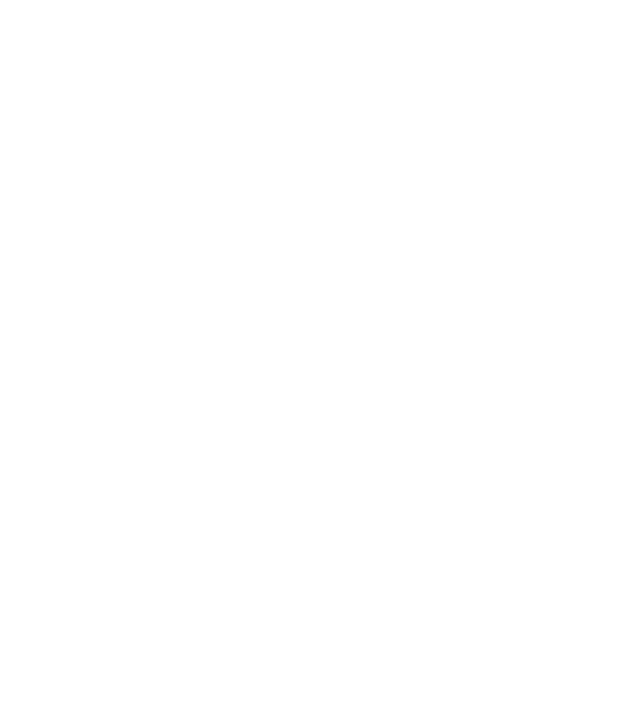
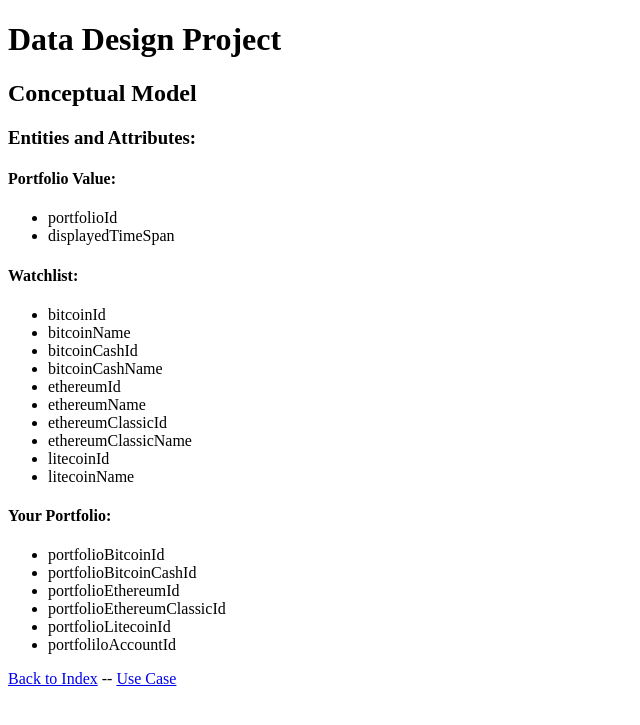
Before and after one commit to CirOcelot/data-design, a PHP site: page /conceptual-model.php in a window 1280 px wide. Before the commit the part shown is empty. Shown: the top 725 px of the page, without its empty margins (0-640 px from the left). Run offline with PHP 8.4, Linux system fonts and the light colour scheme.

Commit message:
added basic conceptual model

```diff
--- a/epic/conceptual-model.php
+++ b/epic/conceptual-model.php
@@ -0,0 +1,42 @@
+<!doctype html>
+<html lang="en">
+	<head>
+		<meta charset="UTF-8">
+		<title>Conceptual Model</title>
+	</head>
+	<body>
+		<h1>Data Design Project</h1>
+		<h2>Conceptual Model</h2>
+		<h3>Entities and Attributes: </h3>
+		<h4>Portfolio Value: </h4>
+			<ul>
+				<li>portfolioId</li>
+				<li>displayedTimeSpan</li>
+			</ul>
+		<h4>Watchlist: </h4>
+		<ul>
+			<li>bitcoinId</li>
+			<li>bitcoinName</li>
+			<li>bitcoinCashId</li>
+			<li>bitcoinCashName</li>
+			<li>ethereumId</li>
+			<li>ethereumName</li>
+			<li>ethereumClassicId</li>
+			<li>ethereumClassicName</li>
+			<li>litecoinId</li>
+			<li>litecoinName</li>
+		</ul>
+		<h4>Your Portfolio:</h4>
+		<ul>
+			<li>portfolioBitcoinId</li>
+			<li>portfolioBitcoinCashId</li>
+			<li>portfolioEthereumId</li>
+			<li>portfolioEthereumClassicId</li>
+			<li>portfolioLitecoinId</li>
+			<li>portfoliloAccountId</li>
+		</ul>
+		<a href="index.php">Back to Index</a>
+		--
+		<a href="use-case.php">Use Case</a>
+	</body>
+</html>
--- a/epic/index.php
+++ b/epic/index.php
@@ -12,6 +12,8 @@
 		<h2>
 			<a href="./use-case.php">John's Use Case</a>
 		</h2>
-			<a href="./conceptual-model.php"></a>
+		<h2>
+			<a href="./conceptual-model.php">Conceptual Model</a>
+		</h2>
 	</body>
 </html>
--- a/epic/john.php
+++ b/epic/john.php
@@ -7,7 +7,7 @@
 	<body>
 		<h1>Data Design Project</h1>
 		<h2>User Persona:</h2>
-		<img src="./john.jpg" alt="John Alperstein buying Ethereum with Coinbase's mobile app." width="500px" height="250px">
+		<img src="./john.jpg" alt="John Alperstein buying Bitcoin with Coinbase's mobile app." width="500px" height="250px">
 		<div>
 			<ul>
 				<li><strong>Name: </strong>John Alperstein</li>
```
Also changed, not shown: epic/use-case.php (+5 -5 lines).
